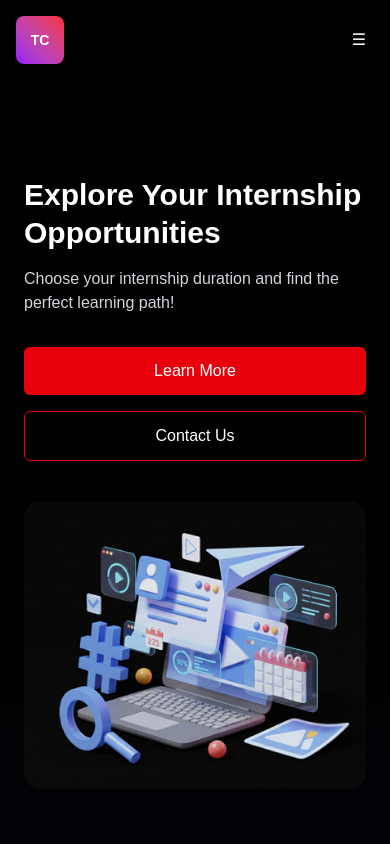
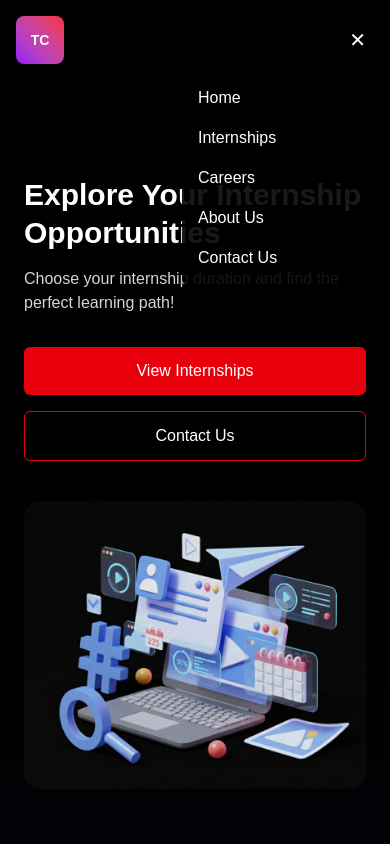
Before and after one commit to roshandsc/FLIM_INDUSTRY_HERO_SECTION, a Next.js app in the folder Intership_Platform/tessa-cloud/: page / in a window 390 px wide. Both pictures are taken after a click on the button "toggle mobile menu". Shown: the top 844 px of the page. Built offline with nearby package versions, Linux system fonts and the light colour scheme.

Commit message:
Add mobile responsiveness to page.jsx

```diff
--- a/Intership_Platform/tessa-cloud/src/app/page.jsx
+++ b/Intership_Platform/tessa-cloud/src/app/page.jsx
@@ -1,10 +1,13 @@
 "use client";
 import React from "react";
-import { motion } from "framer-motion";
+import { motion, AnimatePresence } from "framer-motion";
+import { FaFileAlt, FaComments, FaUserTie, FaLinkedin } from "react-icons/fa";
 
 export default function TessaCloudLanding() {
   const [showAll, setShowAll] = React.useState(false);
   const [selectedInternship, setSelectedInternship] = React.useState(null);
+  const [showAbout, setShowAbout] = React.useState(false);
+  const [showContact, setShowContact] = React.useState(false);
 
   const internships = [
     {
@@ -46,12 +49,26 @@ export default function TessaCloudLanding() {
   ];
 
   const trainings = [
-    "Resume Building",
-    "Mock Interviews",
-    "Soft Skills Training",
-    "LinkedIn Optimization",
+    {
+      title: "Resume Building",
+      icon: <FaFileAlt className="text-2xl text-blue-400" />,
+    },
+    {
+      title: "Mock Interviews",
+      icon: <FaComments className="text-2xl text-green-400" />,
+    },
+    {
+      title: "Soft Skills Training",
+      icon: <FaUserTie className="text-2xl text-yellow-400" />,
+    },
+    {
+      title: "LinkedIn Optimization",
+      icon: <FaLinkedin className="text-2xl text-blue-500" />,
+    },
   ];
 
+  // Mobile menu toggle state
+  const [mobileMenuOpen, setMobileMenuOpen] = React.useState(false);
   return (
     <div className="min-h-screen text-white bg-gradient-to-b from-black via-gray-900 to-gray-800 font-inter">
       {/* Header */}
@@ -78,26 +95,193 @@ export default function TessaCloudLanding() {
             <a href="#" className="hover:text-red-500 transition">
               Internships
             </a>
-            <a href="#" className="hover:text-red-500 transition">
-              Career Resource
+            <a
+              href="https://tessacloud.com/careers"
+              target="_blank"
+              rel="noopener noreferrer"
+              className="hover:text-red-500 transition"
+            >
+              Careers
             </a>
-            <a href="#" className="hover:text-red-500 transition">
+            <a
+              href="#"
+              onClick={() => setShowAbout(true)}
+              className="hover:text-red-500 transition"
+            >
               About Us
             </a>
-            <a href="#" className="hover:text-red-500 transition">
+            <a
+              href="#"
+              onClick={() => setShowContact(true)}
+              className="hover:text-red-500 transition"
+            >
               Contact Us
             </a>
           </nav>
 
-          <div className="md:hidden">
-            <button aria-label="open menu" className="p-2">
-              ☰
+          {/* Mobile menu button and dropdown */}
+          <div className="md:hidden relative">
+            <button
+              aria-label="toggle mobile menu"
+              onClick={() => setMobileMenuOpen(!mobileMenuOpen)}
+              className="p-2 text-xl"
+            >
+              {mobileMenuOpen ? "✕" : "☰"}
             </button>
+
+            {mobileMenuOpen && (
+              <div className="absolute right-0 top-full mt-2 w-48 bg-black/90 backdrop-blur-md rounded-lg shadow-lg flex flex-col py-2">
+                <a
+                  href="#"
+                  className="px-4 py-2 hover:bg-gray-800 transition"
+                  onClick={() => setMobileMenuOpen(false)}
+                >
+                  Home
+                </a>
+                <a
+                  href="#"
+                  className="px-4 py-2 hover:bg-gray-800 transition"
+                  onClick={() => setMobileMenuOpen(false)}
+                >
+                  Internships
+                </a>
+                <a
+                  href="https://tessacloud.com/careers"
+                  target="_blank"
+                  rel="noopener noreferrer"
+                  className="px-4 py-2 hover:bg-gray-800 transition"
+                  onClick={() => setMobileMenuOpen(false)}
+                >
+                  Careers
+                </a>
+                <a
+                  href="#"
+                  className="px-4 py-2 hover:bg-gray-800 transition"
+                  onClick={() => {
+                    setShowAbout(true);
+                    setMobileMenuOpen(false);
+                  }}
+                >
+                  About Us
+                </a>
+                <a
+                  href="#"
+                  className="px-4 py-2 hover:bg-gray-800 transition"
+                  onClick={() => {
+                    setShowContact(true);
+                    setMobileMenuOpen(false);
+                  }}
+                >
+                  Contact Us
+                </a>
+              </div>
+            )}
           </div>
         </div>
       </header>
 
       <main className="pt-24">
+        {/* About Us Popup */}
+        <AnimatePresence>
+          {showAbout && (
+            <motion.div
+              initial={{ opacity: 0, scale: 0.9 }}
+              animate={{ opacity: 1, scale: 1 }}
+              exit={{ opacity: 0, scale: 0.9 }}
+              transition={{ duration: 0.4, ease: "easeInOut" }}
+              className="fixed inset-0 bg-black/60 backdrop-blur-md flex items-center justify-center z-50 p-4"
+              onClick={() => setShowAbout(false)}
+            >
+              <motion.div
+                onClick={(e) => e.stopPropagation()}
+                initial={{ y: 40, opacity: 0 }}
+                animate={{ y: 0, opacity: 1 }}
+                exit={{ y: 40, opacity: 0 }}
+                transition={{ duration: 0.5, type: "spring" }}
+                className="bg-gradient-to-br from-gray-900 to-black text-gray-200 rounded-2xl shadow-2xl border border-gray-700 max-w-2xl w-full p-8 relative"
+              >
+                <button
+                  onClick={() => setShowAbout(false)}
+                  className="absolute top-3 right-3 text-gray-400 hover:text-white text-2xl"
+                >
+                  ✕
+                </button>
+                <h3 className="text-2xl font-bold mb-4 bg-gradient-to-r from-pink-500 to-red-500 bg-clip-text text-transparent">
+                  About Tessa Cloud
+                </h3>
+                <p className="text-sm leading-relaxed">
+                  Tessa Cloud builds intelligent enterprise-grade software
+                  applications leveraging AI to solve complex business
+                  challenges efficiently. Our solutions automate workflows,
+                  enhance productivity, and empower innovation. With a focus on
+                  cutting-edge technology, Tessa Cloud delivers scalable and
+                  secure solutions tailored to enterprise needs.
+                </p>
+                <div className="mt-4 text-sm text-gray-400 italic">
+                  “Innovate. Automate. Elevate.”
+                </div>
+              </motion.div>
+            </motion.div>
+          )}
+        </AnimatePresence>
+        {/* Contact Us Popup */}
+        <AnimatePresence>
+          {showContact && (
+            <motion.div
+              initial={{ opacity: 0, scale: 0.9 }}
+              animate={{ opacity: 1, scale: 1 }}
+              exit={{ opacity: 0, scale: 0.9 }}
+              transition={{ duration: 0.4, ease: "easeInOut" }}
+              className="fixed inset-0 bg-black/60 backdrop-blur-md flex items-center justify-center z-50 p-4"
+              onClick={() => setShowContact(false)}
+            >
+              <motion.div
+                onClick={(e) => e.stopPropagation()}
+                initial={{ y: 40, opacity: 0 }}
+                animate={{ y: 0, opacity: 1 }}
+                exit={{ y: 40, opacity: 0 }}
+                transition={{ duration: 0.5, type: "spring" }}
+                className="bg-gradient-to-br from-gray-900 to-black text-gray-200 rounded-2xl shadow-2xl border border-gray-700 max-w-md w-full p-8 relative"
+              >
+                <button
+                  onClick={() => setShowContact(false)}
+                  className="absolute top-3 right-3 text-gray-400 hover:text-white text-2xl"
+                >
+                  ✕
+                </button>
+                <h3 className="text-2xl font-bold mb-4 bg-gradient-to-r from-blue-500 to-teal-400 bg-clip-text text-transparent">
+                  Contact Tessa Cloud
+                </h3>
+                <div className="space-y-4 text-sm">
+                  <p>
+                    We’d love to hear from you! Reach out to us via email or
+                    phone.
+                  </p>
+                  <p>
+                    <strong>Email:</strong>{" "}
+                    <a
+                      href="https://mail.google.com/mail/?view=cm&fs=1&to=info@tessacloud.com"
+                      target="_blank"
+                      rel="noopener noreferrer"
+                      className="text-blue-400 hover:underline"
+                    >
+                      info@tessacloud.com
+                    </a>
+                  </p>
+                  <p>
+                    <strong>Phone:</strong>{" "}
+                    <a
+                      href="tel:+911234567890"
+                      className="text-blue-400 hover:underline"
+                    >
+                      +91 12345 67890
+                    </a>
+                  </p>
+                </div>
+              </motion.div>
+            </motion.div>
+          )}
+        </AnimatePresence>
         {/* Hero */}
         <section className="max-w-7xl mx-auto px-6 py-20 flex flex-col md:flex-row items-center gap-10">
           <motion.div
@@ -119,7 +303,7 @@ export default function TessaCloudLanding() {
               className="mt-8 flex flex-col sm:flex-row gap-4"
             >
               <button className="px-6 py-3 rounded-md text-white bg-red-600 hover:bg-red-500 shadow-lg w-full sm:w-auto">
-                Learn More
+                View Internships
               </button>
               <button className="px-6 py-3 rounded-md text-white bg-transparent border border-red-600 hover:bg-red-600/10 shadow-lg w-full sm:w-auto">
                 Contact Us
@@ -496,13 +680,13 @@ export default function TessaCloudLanding() {
             {trainings.map((t) => (
               <motion.div
                 whileHover={{ y: -6 }}
-                key={t}
+                key={t.title}
                 className="p-5 rounded-xl bg-gradient-to-tr from-black to-gray-900 border border-gray-700 text-center"
               >
                 <div className="w-14 h-14 mx-auto rounded-full bg-gray-800 flex items-center justify-center mb-3">
-                  🎯
+                  {t.icon}
                 </div>
-                <div className="font-semibold">{t}</div>
+                <div className="font-semibold">{t.title}</div>
                 <p className="text-sm text-gray-400 mt-2">
                   Practical sessions and expert mentors to boost your career.
                 </p>
@@ -528,6 +712,21 @@ export default function TessaCloudLanding() {
             <ul className="text-sm text-gray-400 space-y-2">
               <li>Entry Level</li>
               <li>Intern to Hire</li>
+            </ul>
+          </div>
+          <div>
+            <h3 className="font-semibold mb-3">Careers</h3>
+            <ul className="text-sm text-gray-400 space-y-2">
+              <li>
+                <a
+                  href="https://tessacloud.com/careers"
+                  target="_blank"
+                  rel="noopener noreferrer"
+                  className="hover:text-red-500 transition"
+                >
+                  Explore Careers
+                </a>
+              </li>
             </ul>
           </div>
           <div>
```
